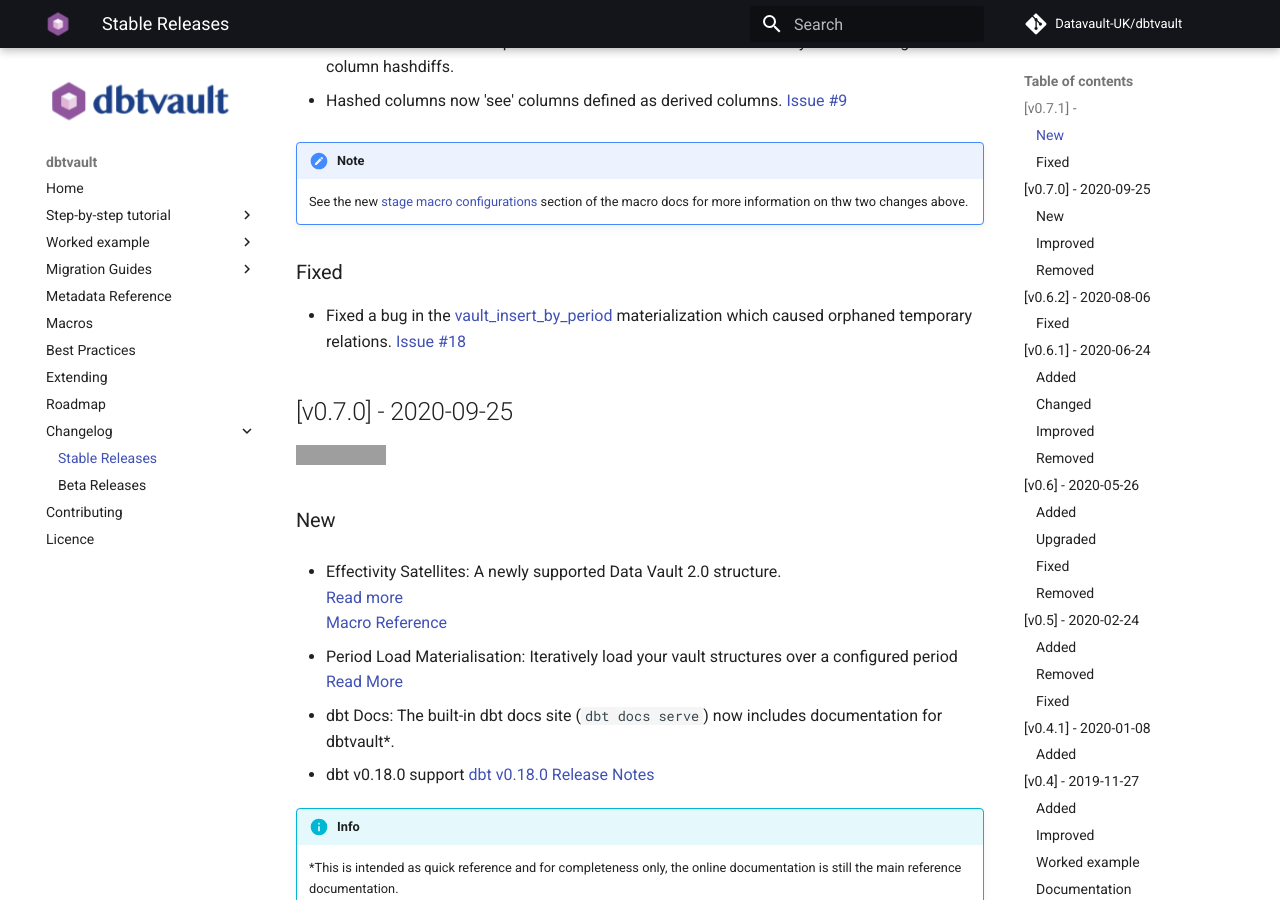
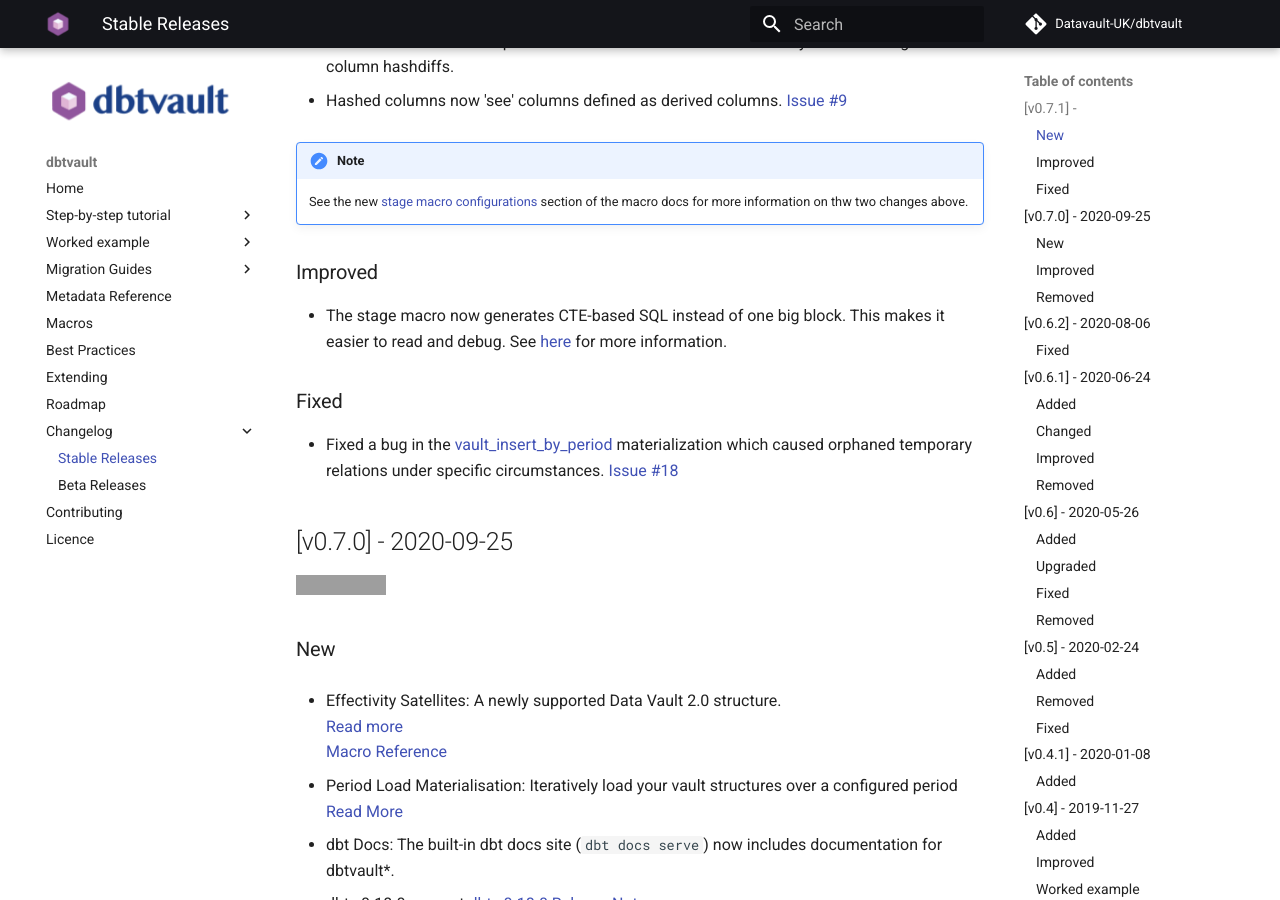
Before and after one commit to Datavault-UK/automate-dv-docs, an MkDocs documentation site: the page built from docs/changelog/stable.md, in a window 1280 px wide and 900 px high, scrolled down 642 px. Built offline with MkDocs 1.6.1 and Material for MkDocs 9.7.7, drawn with Linux system fonts in a browser that asks for light colours; comment, search, counter and statistics services are not loaded; grey boxes are pictures that could not be loaded.

Commit message:
Added to 0.7.1 changelog

```diff
--- a/docs/changelog/stable.md
+++ b/docs/changelog/stable.md
@@ -23,9 +23,15 @@ This is very useful for large multi-column hashdiffs.
 
     See the new [stage macro configurations](../macros.md#stage-macro-configurations) section of the macro docs for more information on thw two changes above.
 
+### Improved
+
+- The stage macro now generates CTE-based SQL instead of one big block. This makes it easier to read and debug.
+  See [here](https://discourse.getdbt.com/t/why-the-fishtown-sql-style-guide-uses-so-many-ctes/1091) for more information.
+
 ### Fixed
 
-- Fixed a bug in the [vault_insert_by_period](../macros.md#vault_insert_by_period) materialization which caused orphaned temporary relations. [Issue #18](https://github.com/Datavault-UK/dbtvault/issues/18)
+- Fixed a bug in the [vault_insert_by_period](../macros.md#vault_insert_by_period) materialization which caused orphaned temporary relations
+  under specific circumstances. [Issue #18](https://github.com/Datavault-UK/dbtvault/issues/18)
 
 ## [v0.7.0] - 2020-09-25
 [![Documentation Status](https://readthedocs.org/projects/dbtvault/badge/?version=v0.7.0)](https://dbtvault.readthedocs.io/en/v0.7.0/?badge=v0.7.0)
```
